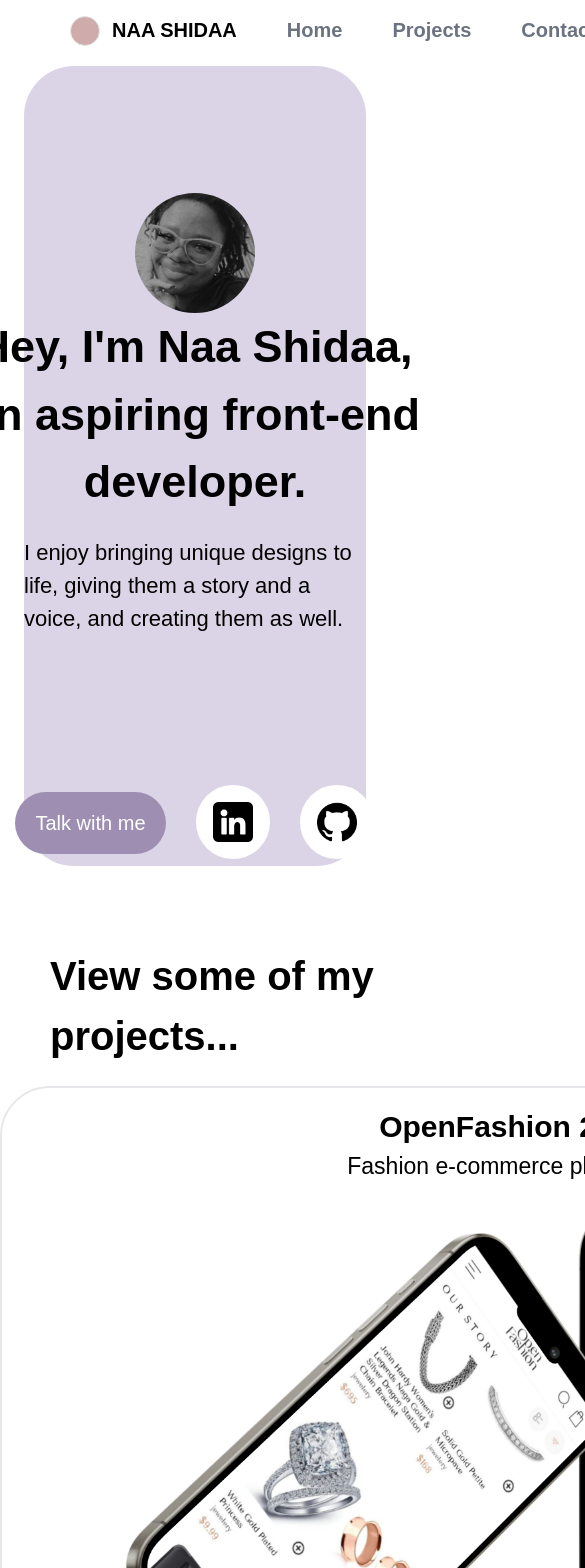
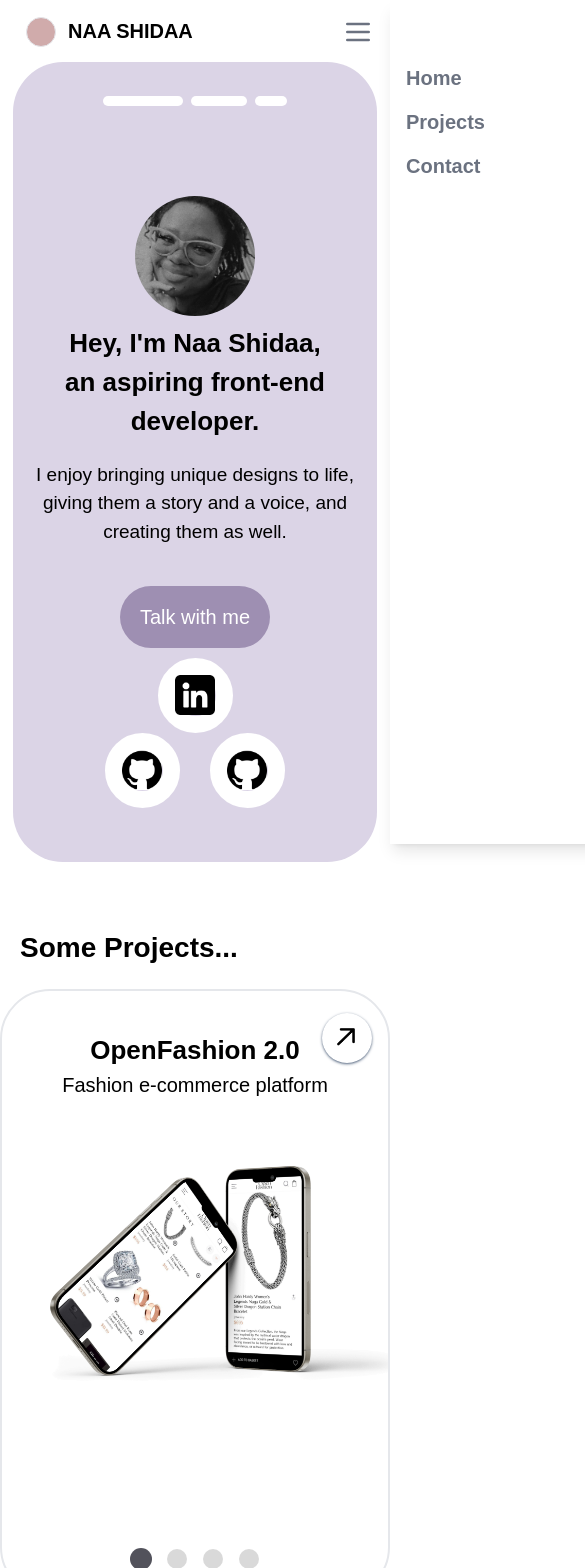
Before and after one commit to RainaaNs/My-Porfolio, a React (Create React App) app: page / in a window 390 px wide. Shown: the top 1568 px of the page, 585 px wide, since content can reach past the window. Built offline with nearby package versions, Linux system fonts and the light colour scheme.

Commit message:
Made site responsive, made navbar responsive, fixed carousel(reusable carousel with css file)

```diff
--- a/src/App.js
+++ b/src/App.js
@@ -1,5 +1,4 @@
 import React from 'react';
-import {BrowserRouter as Router, Route, Routes} from 'react-router-dom';
 
 import Navbar from "./components/Navbar";
 import Home from "./pages/Home";
@@ -7,14 +6,10 @@ import Home from "./pages/Home";
 
 function App() {
   return (
-    <Router>
       <div>
         <Navbar />
-        <Routes>
-          <Route path="/" element={<Home />} />
-        </Routes>
+        <Home />
       </div>
-    </Router>
   );
 }
 
--- a/src/carousel.css
+++ b/src/carousel.css
@@ -4,6 +4,10 @@
 
 .carousel .control-dots .dot.selected {
   @apply bg-zinc-600 scale-110;
+}
+
+.carousel .control-dots {
+  bottom: 5px;  /* Adjust the position upwards */
 }
 
 .carousel .thumbs {
--- a/src/components/Navbar.js
+++ b/src/components/Navbar.js
@@ -1,60 +1,204 @@
-import React, {useState} from 'react'
+// import React, {useState} from 'react'
+
+// const Navbar = () => {
+//   const [activeSection, setActiveSection] = useState('');
+
+//   const handleSetActive = (section) => {
+//     setActiveSection(section);
+//   };
+
+//   return (
+//     <nav>
+//       <div className='font-body'>
+//         <div className='flex my-4 ml-5'>
+//           <div className='flex'>
+//             <div className='bg-lightrosetaupe border w-[30px] h-[30px] rounded-full ml-[50px]'></div>
+//             <div className='font-bold text-xl ml-3 text-nowrap'>NAA SHIDAA</div>
+//           </div>
+
+//           <div className='flex flex-grow justify-end mr-[20px]'>
+//             <ul className='flex font-bold text-xl'>
+//               <li className='ml-[50px]'>
+//                 <a
+//                   href="#home-section"
+//                   className={`${activeSection === 'home' ? 'text-black' : 'text-gray-500'}`}
+//                   onClick={() => handleSetActive('home')}
+//                 >
+//                   Home
+//                 </a>
+//               </li>
+
+//               <li className='ml-[50px]'>
+//               <a
+//                 href="#projects-section"
+//                 className={`${activeSection === 'projects' ? 'text-black' : 'text-gray-500'}`}
+//                 onClick={() => handleSetActive('projects')}
+//               >
+//                 Projects
+//               </a>
+//               </li>
+
+//               <li className='ml-[50px]'>
+//               <a
+//                 href="#contact-section"
+//                 className={`${activeSection === 'contact' ? 'text-black' : 'text-gray-500'}`}
+//                 onClick={() => handleSetActive('contact')}
+//               >
+//                 Contact
+//               </a>
+//               </li>
+//             </ul>
+//           </div>
+
+//         </div>
+//       </div>
+//     </nav>
+
+//   )
+// }
+
+// export default Navbar
+
+import React, { useState } from 'react';
 
 const Navbar = () => {
   const [activeSection, setActiveSection] = useState('');
+  const [sidebarOpen, setSidebarOpen] = useState(false);
 
   const handleSetActive = (section) => {
     setActiveSection(section);
   };
 
+  const toggleSidebar = () => {
+    setSidebarOpen(!sidebarOpen);
+  };
+
+  const handleLinkClick = () => {
+    setSidebarOpen(false);
+  };
+
   return (
-    <nav>
-      <div className='font-body'>
-        <div className='flex my-4 ml-5'>
-          <div className='flex'>
-            <div className='bg-lightrosetaupe border w-[30px] h-[30px] rounded-full ml-[50px]'></div>
-            <div className='font-bold text-xl ml-3 text-nowrap'>NAA SHIDAA</div>
+    <nav className="font-body">
+      {/* Navbar for medium and larger screens */}
+      <div className="hidden sm:flex mt-[14px] ml-5">
+        <div className="flex">
+          <div className="bg-lightrosetaupe border w-[30px] h-[30px] rounded-full ml-[10px]"></div>
+          <div className="font-bold text-xl ml-3 text-nowrap">NAA SHIDAA</div>
         </div>
-
-          <div className='flex flex-grow justify-end mr-[20px]'>
-            <ul className='flex font-bold text-xl'>
-              <li className='ml-[50px]'>
+        <div className="flex flex-grow justify-end mr-[20px]">
+          <ul className="flex font-bold text-xl">
+            <li className="ml-[50px]">
               <a
                 href="#home-section"
                 className={`${activeSection === 'home' ? 'text-black' : 'text-gray-500'}`}
-                  onClick={() => handleSetActive('home')}
+                onClick={() =>
+                  handleSetActive('home')
+                }
               >
                 Home
               </a>
             </li>
-
-              <li className='ml-[50px]'>
+            <li className="ml-[50px]">
               <a
                 href="#projects-section"
                 className={`${activeSection === 'projects' ? 'text-black' : 'text-gray-500'}`}
-                onClick={() => handleSetActive('projects')}
+                onClick={() =>
+                  handleSetActive('projects')
+                }
               >
                 Projects
               </a>
             </li>
-
-              <li className='ml-[50px]'>
+            <li className="ml-[50px]">
               <a
                 href="#contact-section"
                 className={`${activeSection === 'contact' ? 'text-black' : 'text-gray-500'}`}
-                onClick={() => handleSetActive('contact')}
+                onClick={() =>
+                  handleSetActive('contact')
+                }
               >
                 Contact
               </a>
             </li>
           </ul>
         </div>
+      </div>
 
+      {/* Sidebar for small screens */}
+      <div className="sm:hidden flex justify-between items-center pt-4 px-4">
+        <div className="flex">
+          <div className="bg-lightrosetaupe border w-[30px] h-[30px] rounded-full ml-[10px]"></div>
+          <div className="font-bold text-xl ml-3 text-nowrap">NAA SHIDAA</div>
+        </div>
+
+        {/* Hamburger button */}
+        <button onClick={toggleSidebar} className="text-gray-500">
+          {sidebarOpen ? (
+            <svg className="w-8 h-8" fill="none" stroke="currentColor" viewBox="0 0 24 24" xmlns="http://www.w3.org/2000/svg">
+              <path strokeLinecap="round" strokeLinejoin="round" strokeWidth="2" d="M6 18L18 6M6 6l12 12" />
+            </svg>
+          ) : (
+            <svg className="w-8 h-8" fill="none" stroke="currentColor" viewBox="0 0 24 24" xmlns="http://www.w3.org/2000/svg">
+              <path strokeLinecap="round" strokeLinejoin="round" strokeWidth="2" d="M4 6h16M4 12h16M4 18h16"></path>
+            </svg>
+          )}
+        </button>
+      </div>
+
+      {/* Sidebar (hidden by default on larger screens) */}
+      <div
+        className={`fixed top-0 right-0 w-[250px] h-full bg-white shadow-lg transition-all duration-700 ease-in-out ${sidebarOpen ? 'translate-x-0' : 'translate-x-full'
+          }`}
+      >
+        <div className="flex flex-col p-4">
+          {/* Close button */}
+          <button onClick={toggleSidebar} className="self-end mb-4">
+            <svg className="w-8 h-8" fill="none" stroke="currentColor" viewBox="0 0 24 24" xmlns="http://www.w3.org/2000/svg">
+              <path strokeLinecap="round" strokeLinejoin="round" strokeWidth="2" d="M6 18L18 6M6 6l12 12" />
+            </svg>
+          </button>
+          <ul className="font-bold text-xl">
+            <li>
+              <a
+                href="#home-section"
+                className={`${activeSection === 'home' ? 'text-black' : 'text-gray-500'}`}
+                onClick={() => {
+                  handleSetActive('home');
+                  handleLinkClick();
+                }}
+              >
+                Home
+              </a>
+            </li>
+            <li className="mt-4">
+              <a
+                href="#projects-section"
+                className={`${activeSection === 'projects' ? 'text-black' : 'text-gray-500'}`}
+                onClick={() => {
+                  handleSetActive('projects');
+                  handleLinkClick();
+                }}
+              >
+                Projects
+              </a>
+            </li>
+            <li className="mt-4">
+              <a
+                href="#contact-section"
+                className={`${activeSection === 'contact' ? 'text-black' : 'text-gray-500'}`}
+                onClick={() => {
+                  handleSetActive('contact');
+                  handleLinkClick();
+                }}
+              >
+                Contact
+              </a>
+            </li>
+          </ul>
         </div>
       </div>
     </nav>
+  );
+};
 
-  )
-}
-
-export default Navbar
+export default Navbar;
--- a/src/index.js
+++ b/src/index.js
@@ -1,7 +1,7 @@
 import React from 'react';
 import ReactDOM from 'react-dom/client';
 import './index.css';
-import App from './App';
+import App from './App.js';
 import reportWebVitals from './reportWebVitals';
 
 const root = ReactDOM.createRoot(document.getElementById('root'));
@@ -11,7 +11,4 @@ root.render(
   </React.StrictMode>
 );
 
-// If you want to start measuring performance in your app, pass a function
-// to log results (for example: reportWebVitals(console.log))
-// or send to an analytics endpoint. Learn more: https://bit.ly/CRA-vitals
 reportWebVitals();
--- a/src/pages/Home.js
+++ b/src/pages/Home.js
@@ -19,122 +19,149 @@ const emailAddress = "rainaaaddo@gmail.com";
   return (
     <div className='font-body'>
       <section id="home-section" className="h-screen">
-        <div className='h-[800px] bg-lavendar rounded-[50px] mx-6 mt-5 flex justify-center items-center flex-col'>
+        <div className='h-[800px] w-90 bg-lavendar rounded-[50px] mx-[13px] sm:mx-6 mt-[14px] mb-[70px] sm:mb-0 flex justify-center items-center flex-col'>
+          <div className='flex flex-row sm:hidden space-x-2'>
+            <span className='w-20 h-[10px] rounded-xl bg-white'></span>
+            <span className='w-14 h-[10px] rounded-xl bg-white'></span>
+            <span className='w-8 h-[10px] rounded-xl bg-white'></span>
+          </div>
           <div>
-            <img className='w-[120px] h-[120px] mt-[120px] rounded-full object-cover' src={snapme} alt='my face' />
+            <img className='w-[120px] h-[120px] mt-[90px] sm:mt-[120px] rounded-full object-cover' src={snapme} alt='my face' />
           </div>
-          <div className='w-[600px]'>
-            <p className='font-bold text-[45px] text-center text-wrap'>Hey, I'm Naa Shidaa,<br></br> an aspiring front-end developer.</p>
+          <div className='w-95'>
+            <p className='font-bold xl:text-[45px] md:text-[35px] text-[26px] mt-2 sm:mt-0 text-center text-wrap'>Hey, I'm Naa Shidaa,<br></br> an aspiring front-end developer.</p>
           </div>
-          <div className='mt-[20px] text-[22px] mb-[100px] '>
+          <div className='mt-[20px] md:text-[22px] text-[19px] sm:px-0 px-[10px] sm:mb-[100px] text-center'>
             <p>I enjoy bringing unique designs to life, giving them a story and a voice, and creating them as well. </p>
           </div>
 
-          <div className='flex flex-row static pt-[50px] w-[420px] justify-evenly'>
-            <a href={`mailto:${emailAddress}`} className='mt-[7px]'>
+          <div className='flex sm:w-[420px] w-60 h-50 sm:h-full flex-col sm:flex-row static pt-[40px] sm:pt-[0px] pb-[20px] sm:pb-[0px] sm:justify-evenly'>
+
+            <a href={`mailto:${emailAddress}`} className='sm:mt-[7px] mb-[10px] sm:mb-0 sm:mx-0 mx-auto'>
               <button className='px-[20px] py-[13px] h-[62px] text-[20px] rounded-[38px] bg-rosequartz text-white'>Talk with me</button>
             </a>
-
-            <div className='border-white border-[17px] rounded-[200px] '>
+            <div className='border-white border-[17px] w-[75px] h-[75px] mx-auto sm:mx-0 rounded-[200px] '>
             <a href="https://www.linkedin.com/in/naa-shidaa-addo" target="_blank" rel="noopener noreferrer">
               <img className='w-10 h-10' src={linkedin} alt='Linkedin'/>
             </a>
             </div>
-            <div className='border-white border-[17px] rounded-[200px] '>
-            <a href="https://github.com/RainaaNs" target="_blank" rel="noopener noreferrer">
-              <img className='w-10 h-10' src={github} alt='Github' />
-            </a>
+            <div className="flex flex-row justify-evenly">
+              <div className='border-white border-[17px] w-[75px] h-[75px] rounded-[200px] '>
+              <a href="https://github.com/RainaaNs" target="_blank" rel="noopener noreferrer">
+                <img className='w-10 h-10' src={github} alt='Github' />
+              </a>
+              </div>
+              <div className='border-white border-[17px] w-[75px] h-[75px] rounded-[200px] sm:hidden flex'>
+              <a href="https://github.com/RainaaNs" target="_blank" rel="noopener noreferrer">
+                <img className='w-10 h-10' src={github} alt='Github' />
+              </a>
+              </div>
             </div>
+
           </div>
         </div>
 
-        <section id="projects-section" className="mb-[20px] h-screen">
-        <p className='font-bold text-[40px] ml-[50px] mt-[80px]'>View some of my projects...</p>
-          <div className="w-[1000px] h-[700px] mx-auto border-2 mt-[20px] rounded-[50px]">
-            <Carousel transitionTime={1000} showStatus={false} showIndicators={true} showArrows={true} infiniteLoop className='w-full h-full '>
-              <div className='flex justify-center'>
-                <img className='object-cover border-2 w-full h-auto' src={iPhone15Pro} alt="Fashion e-commerce platform" />
-                <div className='absolute inset-0'>
-                  <p className='text-[30px] font-semibold pt-4'>OpenFashion 2.0</p>
-                  <p className='text-[23px]'>Fashion e-commerce platform</p>
+        <section id="projects-section" className="mt-[10px] mb-[10px] md:mb-[70px] sm:mb-[40px] h-[100%] w-[100%]">
+        <div className=''>
+          <p className='font-bold text-[28px] sm:text-[32px] md:text-[40px] ml-[20px] sm:ml-[50px] my-[25px] leading-8 sm:leading-none '>Some Projects...</p>
+        </div>
+        <div className="border-2 md:mt-[10px] rounded-[50px] w-[100%] sm:w-[500px] md:w-[75%] lg:w-[70%] h-[72vh] sm:h-[75vh] mx-auto">
+          <Carousel transitionTime={1000} showStatus={false} showIndicators={true} showArrows={false} infiniteLoop className='w-full h-[550px] sm:h-[600px] items-center mx-auto'>
+            <div className='flex w-full h-[550px] sm:h-[600px] mx-auto'>
+              <img className='object-contain w-auto h-auto max-w-full max-h-full md:pt-[40px]' src={iPhone15Pro} alt="Fashion e-commerce platform" />
+              <div className='absolute inset-0'>
+                <p className='text-[26px] sm:text-[30px] font-semibold pt-10 sm:pt-4'>OpenFashion 2.0</p>
+                <p className='text-[20px] sm:text-[23px]'>Fashion e-commerce platform</p>
+                <div className='absolute right-4 sm:right-12 top-[12%] sm:top-[15%] transform -translate-y-[100%]'>
                   <a href="https://github.com/RainaaNs/rn-assignment7-11307343" target="_blank" rel="noopener noreferrer">
-                    <div className='bg-white w-[50px] shadow shadow-slate-500 h-[50px] rounded-full absolute ml-[856px] mt-[-50px]'>
+                    <div className='bg-white w-[50px] shadow shadow-slate-500 h-[50px] rounded-full'>
                         <img className='w-[35px] h-[50px] p-2' src={upperrightarrow} alt='Link to project'/>
                     </div>
                   </a>
                 </div>
               </div>
+            </div>
 
-              <div className='flex justify-center'>
-                <img className='object-cover border-2 w-full h-auto' src={iPhone15} alt="Transaction management app" />
-                <div className='absolute inset-0'>
-                  <p className='text-[30px] font-semibold pt-[2px]'>Transactedd</p>
-                  <p className='text-[23px] text-nowrap'>Transaction management app</p>
+            <div className='flex w-full h-[600px] mx-auto'>
+              <img className='object-contain w-auto h-auto max-w-full max-h-full md:pt-[40px]' src={iPhone15} alt="Transaction management app" />
+              <div className='absolute inset-0'>
+                <p className='text-[26px] sm:text-[30px] font-semibold pt-10 sm:pt-4'>Transactedd</p>
+                <p className='text-[20px] sm:text-[23px] text-nowrap'>Transaction management app</p>
+                <div className='absolute right-4 sm:right-12 top-[12%] sm:top-[15%] transform -translate-y-[100%]'>
                   <a href="https://github.com/RainaaNs/rn-assignment5-11307343" target="_blank" rel="noopener noreferrer">
-                    <div className='bg-white shadow shadow-slate-500 w-[50px] h-[50px] rounded-full absolute ml-[856px] mt-[-50px]'>
+                    <div className='bg-white shadow shadow-slate-500 w-[50px] h-[50px] rounded-full'>
                         <img className='w-[35px] h-[50px] p-2' src={upperrightarrow} alt='Link to project'/>
                     </div>
                   </a>
                 </div>
               </div>
+            </div>
 
-              <div className='flex'>
-                <img className='object-cover border-2 w-full h-auto' src={iPhone13} alt="Job Search app" />
-                <div className='absolute inset-0 mr-[700px]'>
-                  <p className='text-[30px] font-semibold pt-[50px]'>Jobizz</p>
-                  <p className='text-[23px]'>Job search app</p>
+            <div className='flex w-full h-[550px] mx-auto'>
+              <img className='object-contain w-auto h-auto max-w-full max-h-full md:pt-[0px]' src={iPhone13} alt="Job Search app" />
+              <div className='absolute inset-0'>
+                <div className='absolute left-16 top-8'>
+                  <p className='text-[26px] sm:text-[30px] font-semibold pt-2 sm:pt-[2px]'>Jobizz</p>
+                  <p className='text-[20px] sm:text-[23px]'>Job search app</p>
+                </div>
+                <div className='absolute right-12 sm:right-12 top-[15%] transform -translate-y-[100%]'>
                   <a href="https://github.com/RainaaNs/rn-assignment4-11307343" target="_blank" rel="noopener noreferrer">
-                    <div className='bg-white shadow shadow-slate-500 w-[50px] h-[50px] rounded-full absolute ml-[856px] mt-[-80px]'>
+                    <div className='bg-white shadow shadow-slate-500 w-[50px] h-[50px] rounded-full'>
                         <img className='w-[35px] h-[50px] p-2' src={upperrightarrow} alt='Link to project'/>
                     </div>
                   </a>
                 </div>
               </div>
+            </div>
 
-              <div className='flex'>
-                <img className='object-cover border-2 w-full h-auto' src={S8Ultra} alt="AquaNet" />
-                <div className='absolute inset-0'>
-                  <p className='text-[30px] font-semibold pt-[10px]'>AquaNet</p>
-                  <p className='text-[23px]'>Fish e-commerce platform</p>
+            <div className='flex w-full h-[600px] mx-auto'>
+              <img className='object-contain w-auto h-auto max-w-full max-h-full md:pt-[40px]' src={S8Ultra} alt="AquaNet" />
+              <div className='absolute inset-0'>
+                <p className='text-[26px] sm:text-[30px] font-semibold pt-10 sm:pt-4'>AquaNet</p>
+                <p className='text-[20px] sm:text-[23px]'>Fish e-commerce platform</p>
+                <div className='absolute right-4 sm:right-12 top-[12%] sm:top-[15%] transform -translate-y-[100%]'>
                   <a href="https://aquanet-frontend.onrender.com/#home" target="_blank" rel="noopener noreferrer">
-                    <div className='bg-white shadow shadow-slate-500 w-[50px] h-[50px] rounded-full absolute ml-[856px] mt-[-50px]'>
+                    <div className='bg-white shadow shadow-slate-500 w-[50px] h-[50px] rounded-full'>
                         <img className='w-[35px] h-[50px] p-2' src={upperrightarrow} alt='Link to project'/>
                     </div>
                   </a>
                 </div>
               </div>
+            </div>
 
-            </Carousel>
-          </div>
+          </Carousel>
+        </div>
         </section>
 
         <section id="contact-section" >
-          <div className='h-[550px] bg-mintcream rounded-[50px] mx-6 mt-5 mb-[40px] flex flex-col'>
-            <div className='mt-[50px] ml-[50px]'>
-              <p className='font-bold font-lato text-[50px]'>Let's chat<span className='text-red-700'>.</span></p>
-              <p className='text-[25px] text-wrap'>Reach out through email or connect with me on social media - I'm just a message away.</p>
+          <div className='h-[480px] sm:h-[500px] md:h-[550px] bg-mintcream rounded-[50px] mx-[13px] sm:mx-6 mt-5 mb-[40px] flex flex-col'>
+            <div className='mt-[50px] mx-[18px] sm:mx-[30px] md:mx-[50px]'>
+              <p className='font-bold font-lato text-[35px] sm:text-[43px] md:text-[50px]'>Let's chat<span className='text-red-700'>.</span></p>
+              <p className='text-[20px] sm:text-[24px] md:text-[25px] text-wrap leading-7 sm:leading-normal'>Reach out through email or connect with me on social media - I'm just a message away.</p>
 
-              <div className='flex flex-row justify-evenly w-[470px] mt-[192px]'>
+              <div className='flex flex-col sm:flex-row gap-4 w-[230px] sm:w-[470px] mt-[80px] sm:mt-[100px] md:mt-[192px]'>
                 <div>
                   <EmailCopyButton/>
                 </div>
-                <div className='border-white border-[17px] rounded-[200px] mt-[23px] '>
-                <a href="https://www.linkedin.com/in/naa-shidaa-addo" target="_blank" rel="noopener noreferrer">
-                  <img className='w-10 h-10' src={linkedin} alt='Linkedin'/>
-                </a>
-                </div>
+                <div className="flex flex-row gap-x-4">
+                  <div className='border-white border-[17px] rounded-[200px] sm:mt-[23px] '>
+                  <a href="https://www.linkedin.com/in/naa-shidaa-addo" target="_blank" rel="noopener noreferrer">
+                    <img className='w-8 h-8 sm:w-10 sm:h-10' src={linkedin} alt='Linkedin'/>
+                  </a>
+                  </div>
 
-                <div className='border-white border-[17px] rounded-[200px] mt-[23px]'>
-                <a href="https://github.com/RainaaNs" target="_blank" rel="noopener noreferrer">
-                  <img className='w-10 h-10' src={github} alt='Github' />
-                </a>
+                  <div className='border-white border-[17px] rounded-[200px] sm:mt-[23px]'>
+                  <a href="https://github.com/RainaaNs" target="_blank" rel="noopener noreferrer">
+                    <img className='w-8 h-8 sm:w-10 sm:h-10' src={github} alt='Github' />
+                  </a>
+                  </div>
                 </div>
               </div>
 
             </div>
           </div>
 
-        <p className='ml-[50px] text-[20px] mb-[10px]'>© 2024 All rights reserved.</p>
+        <p className='ml-[25px] sm:ml-[40px] md:ml-[50px] text-[15px] sm:text-[20px] mb-[10px]'>© 2024 All rights reserved.</p>
         </section>
        </section>
     </div>
```
Also changed, not shown: package.json (+0 -7 lines), 1 other file (tests, documents, lock files or other folders). Lines whose indentation alone changed are shown as unchanged.
